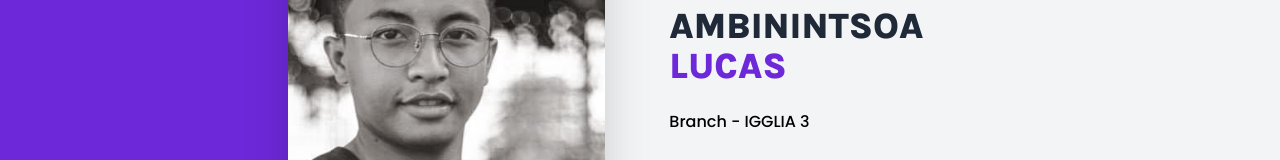
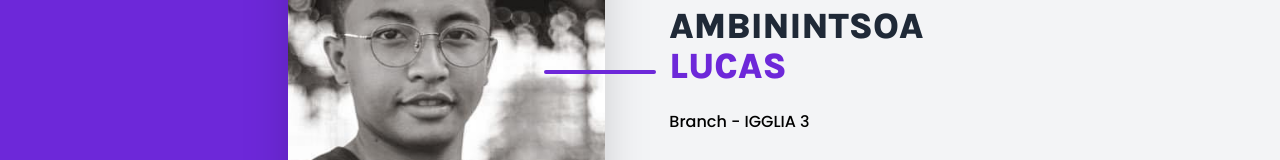
Before and after one commit to AndyLucasa/portofolio, a React (Create React App) app: page / in a window 1280 px wide. Shown: the part 138-298 px from the top of the page. Built offline with nearby package versions, Linux system fonts and the light colour scheme.

Commit message:
prêt à être responsive

```diff
--- a/src/components/About.js
+++ b/src/components/About.js
@@ -7,8 +7,8 @@ import '../styles/App.css';
 function Content() {
   return (
     <div className="About bg-transparent h-full grid grid-cols-3 z-10">
-      <div className="Image col-span-1  bg-gray-800">
-        <img className="h-full w-full object-cover rounded-lg shadow-2xl" src="/assets/me2.png" alt=""Andy_Lucas/>
+      <div className="Image col-span-1  ">
+        <img className="animate-imagein h-full w-full object-cover rounded-lg shadow-2xl" src="/assets/me2.png" alt=""Andy_Lucas/>
       </div>
       <div className=" col-span-2  ">
         <div className="Menu absolute ml-96 pl-64 pr-12 pb-44 h-20 w-20  ">
@@ -29,6 +29,8 @@ function Content() {
 
             <ReadMore/>
         </div>
+      </div>
+      <div className="absolute bg-purple-700 h-1 w-28 ml-64 mt-44 rounded-lg">
 
       </div>
 
--- a/tailwind.config.js
+++ b/tailwind.config.js
@@ -14,7 +14,8 @@ module.exports = {
         'poppins': ['"Poppins"', 'sans-serif'] ,
         'karla': ['"Karla"', 'sans-serif'],
         'rubik': ['"Rubik"', 'sans-serif']
-      }
+      },
+
     },
   },
   variants: {
```
